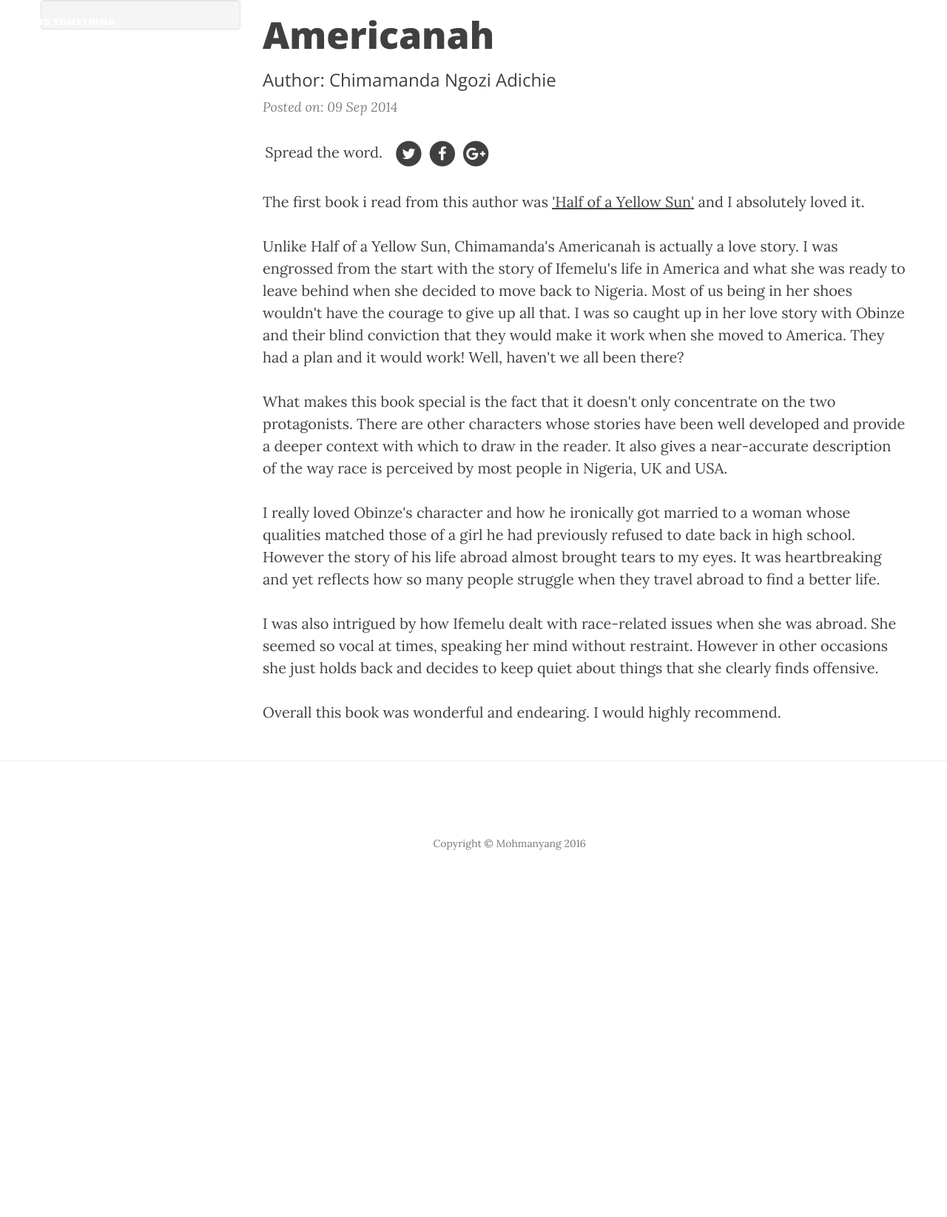
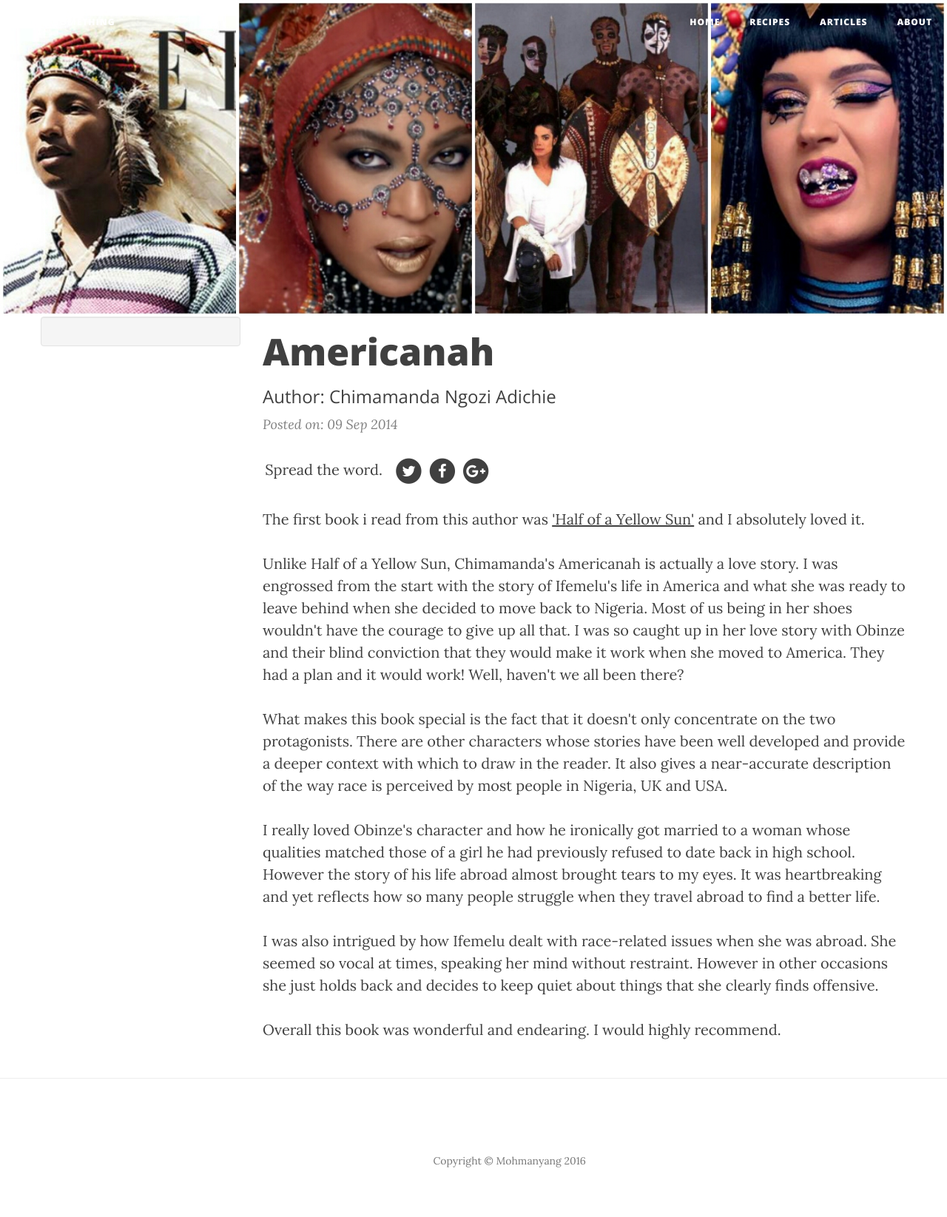
Before and after one commit to LaVillaine/LaVillaine.github.io, a Jekyll site: the page built from _posts/1900-01-01-Americanah.html, in a window 1280 px wide. Shown: the whole page at 74% size. Built offline with Jekyll 4.4.1, drawn with Linux system fonts in a browser that asks for light colours; nearby versions of some CDN libraries; comment, search, counter and statistics services are not loaded; before the commit the page ends 1216 px from its top, so only the background shows below that.

Commit message:
recipe picture

```diff
--- a/_includes/post-header.html
+++ b/_includes/post-header.html
@@ -1,7 +1,9 @@
 <!-- Posst Header -->
     <!-- Set your background image for this header on the line below. -->
-    <header style="max-width:100%;max-height:100%;background-image: url('{% if page.image %}{{site.url}}{{page.image}}{% else %}{{site.url}}/img/default-bg.jpg{% endif %}')">
-        <!--class="intro-header" div class="container">
+	<header>
+    <!--header class="intro-header" style="background-image: url('{% if page.image %}{{site.url}}{{page.image}}{% else %}{{site.url}}/img/default-bg.jpg{% endif %}')"-->
+        <img style="max-width:100%;max-height:100%" src="{% if page.image %}{{site.url}}{{page.image}}{% else %}{{site.url}}/img/default-bg.jpg{% endif %}">
+		<!--div class="container">
             <div class="row">
                 <div class="col-lg-8 col-lg-offset-2 col-md-10 col-md-offset-1">
                     <div class="post-heading">
```
